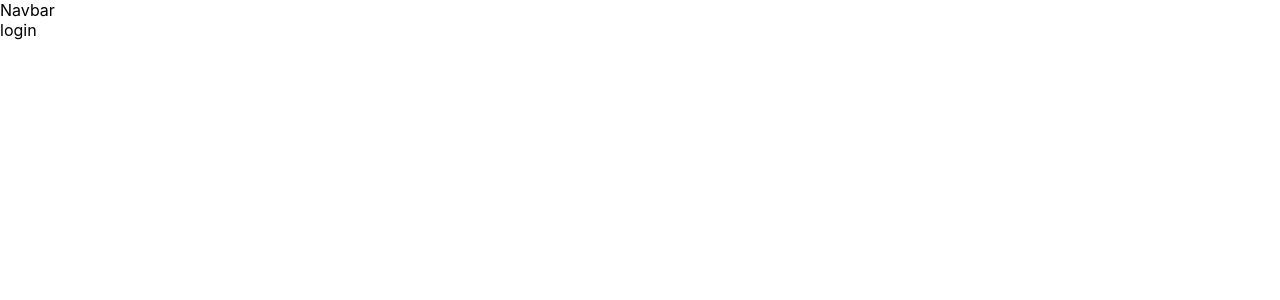
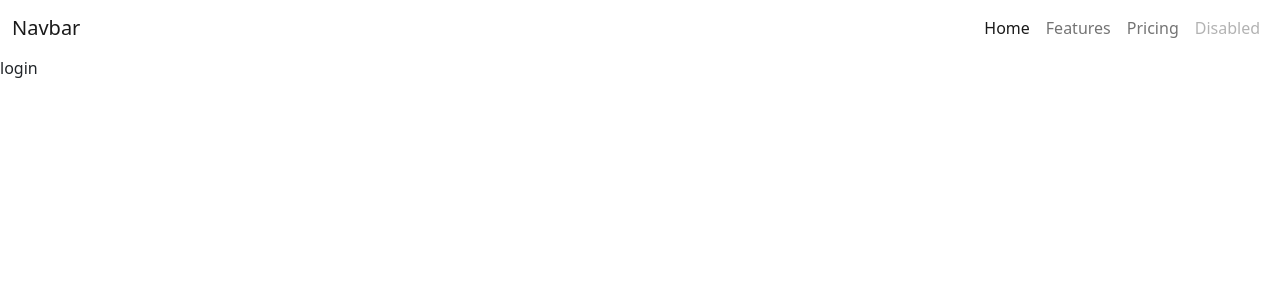
Before and after one commit to DanangFirmantara/fw5-nextjs-beginner, a Next.js app: page /login in a window 1280 px wide. Shown: the top 300 px of the page. Built offline with nearby package versions, Linux system fonts and the light colour scheme.

Commit message:
feat : add Navbar

```diff
--- a/components/Navbar.js
+++ /dev/null
@@ -1,7 +0,0 @@
-const Navbar = () =>{
-   return (
-      <div className='d-flex justify-content-center'>Navbar</div>
-   )
-}
-
-export default Navbar
--- /dev/null
+++ b/components/NavbarHome.js
@@ -0,0 +1,34 @@
+
+const NavbarHome = () =>{
+   return (
+      <nav className="navbar navbar-expand-lg navbar-light">
+         <div className="container-fluid">
+            <a className="navbar-brand" href="#">Navbar</a>
+            <button className="navbar-toggler" type="button" data-bs-toggle="collapse" data-bs-target="#navbarNav" aria-controls="navbarNav" aria-expanded="false" aria-label="Toggle navigation">
+               <span className="navbar-toggler-icon"></span>
+            </button>
+            <div className="collapse navbar-collapse" id="navbarNav">
+               <div className='ms-auto'>
+                  <ul className="navbar-nav">
+                  <li className="nav-item">
+                     <a className="nav-link active" aria-current="page" href="#">Home</a>
+                  </li>
+                  <li className="nav-item">
+                     <a className="nav-link" href="#">Features</a>
+                  </li>
+                  <li className="nav-item">
+                     <a className="nav-link" href="#">Pricing</a>
+                  </li>
+                  <li className="nav-item">
+                     <a className="nav-link disabled">Disabled</a>
+                  </li>
+                  </ul>
+               </div>
+
+            </div>
+         </div>
+      </nav>
+   )
+}
+
+export default NavbarHome
--- a/package.json
+++ b/package.json
@@ -11,10 +11,13 @@
   "dependencies": {
     "bootstrap": "^5.1.3",
     "next": "12.1.0",
+    "path": "^0.12.7",
     "react": "17.0.2",
     "react-bootstrap": "^2.2.1",
     "react-dom": "17.0.2",
-    "react-icons": "^4.3.1"
+    "react-icons": "^4.3.1",
+    "sass": "^1.49.9",
+    "scss": "^0.2.4"
   },
   "devDependencies": {
     "eslint": "8.11.0",
--- a/pages/_app.js
+++ b/pages/_app.js
@@ -1,6 +1,13 @@
-import '../styles/globals.css'
+import '../styles/application.scss'
+import 'bootstrap/dist/css/bootstrap.min.css'
+import '@popperjs/core'
+import {useEffect} from 'react'
 
 function MyApp({ Component, pageProps }) {
+  useEffect(()=>{
+    import('bootstrap/dist/js/bootstrap')
+  }, [])
+
   return <Component {...pageProps} />
 }
 
--- a/pages/login.js
+++ b/pages/login.js
@@ -1,4 +1,4 @@
-import Navbar from "../components/Navbar"
+import Navbar from "../components/NavbarHome"
 
 const Login = () =>{
    return (
--- /dev/null
+++ b/styles/application.scss
@@ -0,0 +1,9 @@
+$theme-colors: (
+    "color1":#FFE699,
+    "color2":#FFF9B6,
+    "color3":#FF9292,
+    "color4":#FFCCD2,
+
+  ) ;
+
+@import 'bootstrap/scss/bootstrap.scss';
```
Also changed, not shown: components/ButtonTest.js (added, +16 -0 lines), components/ButtonTest.module.css (added, +7 -0 lines), components/Footer.js (added, +9 -0 lines), pages/character.js (added, +17 -0 lines), pages/index.js (+13 -19 lines), public/images/dinosaur.webp (added), 1 other file (tests, documents, lock files or other folders).
